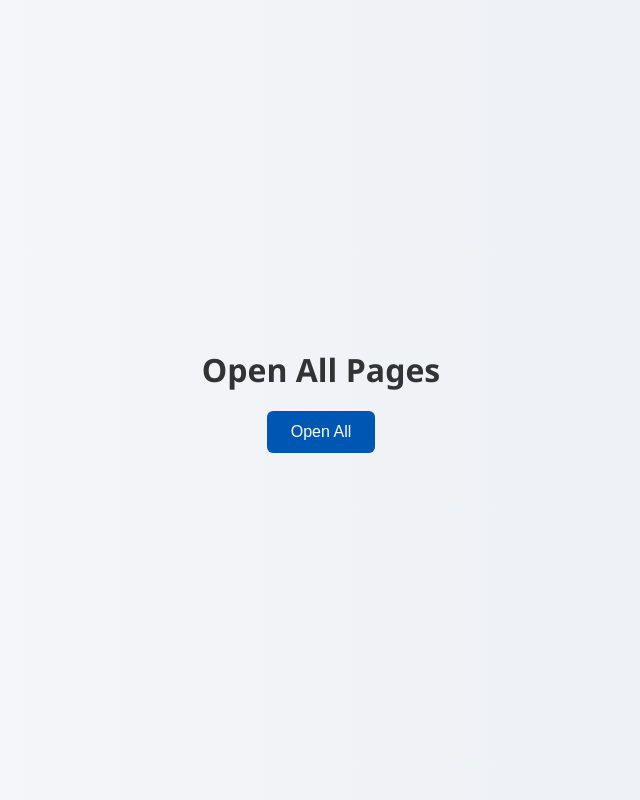
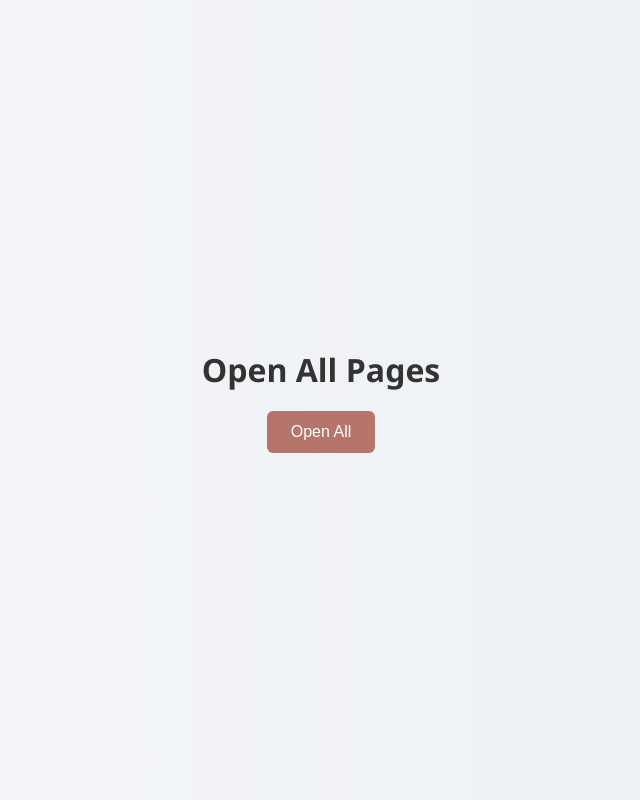
Before and after one commit to SDRakshith7/CARD, a plain HTML site: page index.html in a window 1280 px wide. In both pictures the pointer is over the button "Open All". Shown: the whole page, without its empty margins (319-959 px from the left). Drawn offline with Linux system fonts and the light colour scheme.

Commit message:
Update index.html

```diff
--- a/index.html
+++ b/index.html
@@ -42,7 +42,7 @@
         }
 
         button:hover {
-            background-color: #0056b3;
+            background-color: #b6756a;
         }
     </style>
 </head>
```
